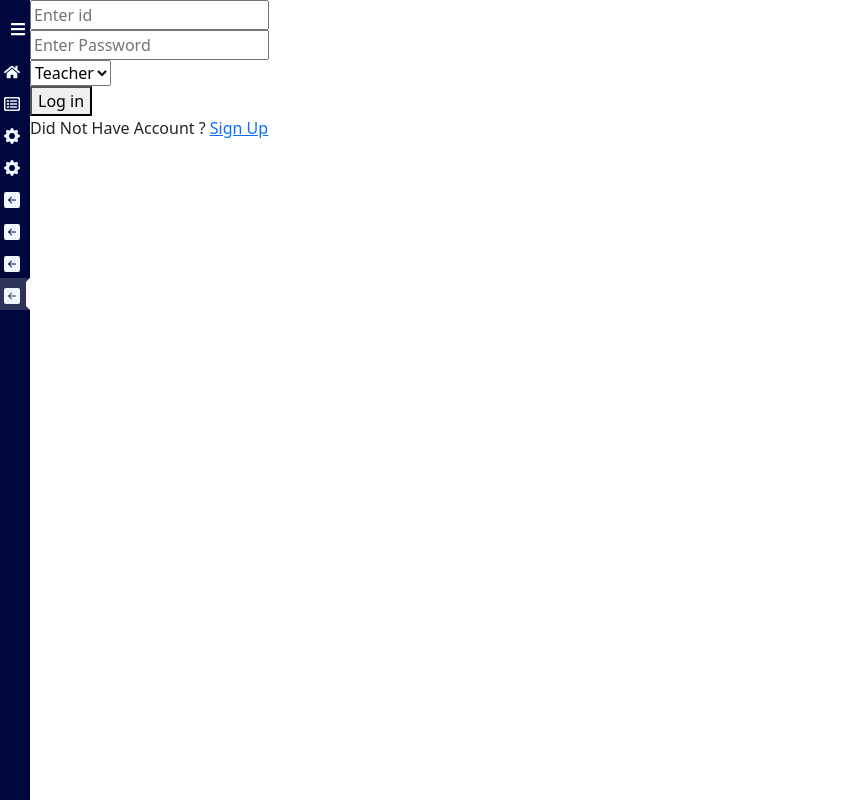
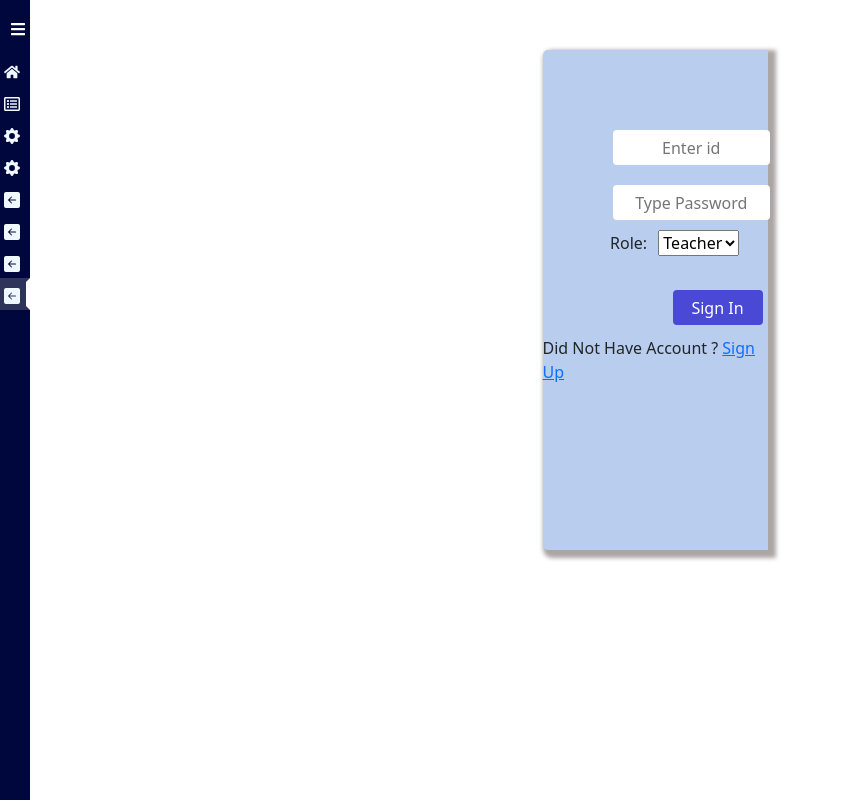
Before and after one commit to DawoodIsrar/TrainingManagementSystem, a React (Create React App) app: page /Login in a window 1280 px wide. Shown: the whole page, without its empty margins (0-841 px from the left). Built offline with nearby package versions, Linux system fonts and the light colour scheme.

Commit message:
changes in SignIn

```diff
--- a/src/components/pages/Login.js
+++ b/src/components/pages/Login.js
@@ -5,25 +5,38 @@ function Login() {
 
 
   return (
+    <>
     <div>
-        <form>
-            <input type="text"  placeholder='Enter id'></input><br></br>
-            <input type="password"  placeholder='Enter Password'></input><br></br>
-            <select>
-                <option>Teacher</option>
-                <option>Student</option>
-            </select><br></br>
-            <button >Log in</button>
-
-        </form>
-
-        <span>
-            Did Not Have Account ? <a href='Signup' >Sign Up</a>
-        </span>
-
 
 
     </div>
+
+
+    <div className='reg'>
+    <div className='form'>
+    <form className='regform'>
+        <div className='fields'>
+        <input className='inputform' type="text" placeholder='Enter id'></input><br></br>
+
+
+    <input className='inputform' type="password" placeholder='Type Password' ></input><br></br>
+      <div style={{margin:"0 30%" , display:"inline"}}>
+        <span style={{marginRight:"5%"}}>Role:</span>
+        <select >
+                <option >Teacher</option>
+                <option >Student</option>
+            </select><br></br>
+      </div>
+
+        <button className='form-btn'>Sign In</button>
+        <div style={{marginTop:"5%"}}>
+            Did Not Have Account ? <a href='/Signup' >Sign Up</a>
+        </div>
+        </div>
+    </form>
+    </div>
+
+</div></>
   )
 }
 
```
